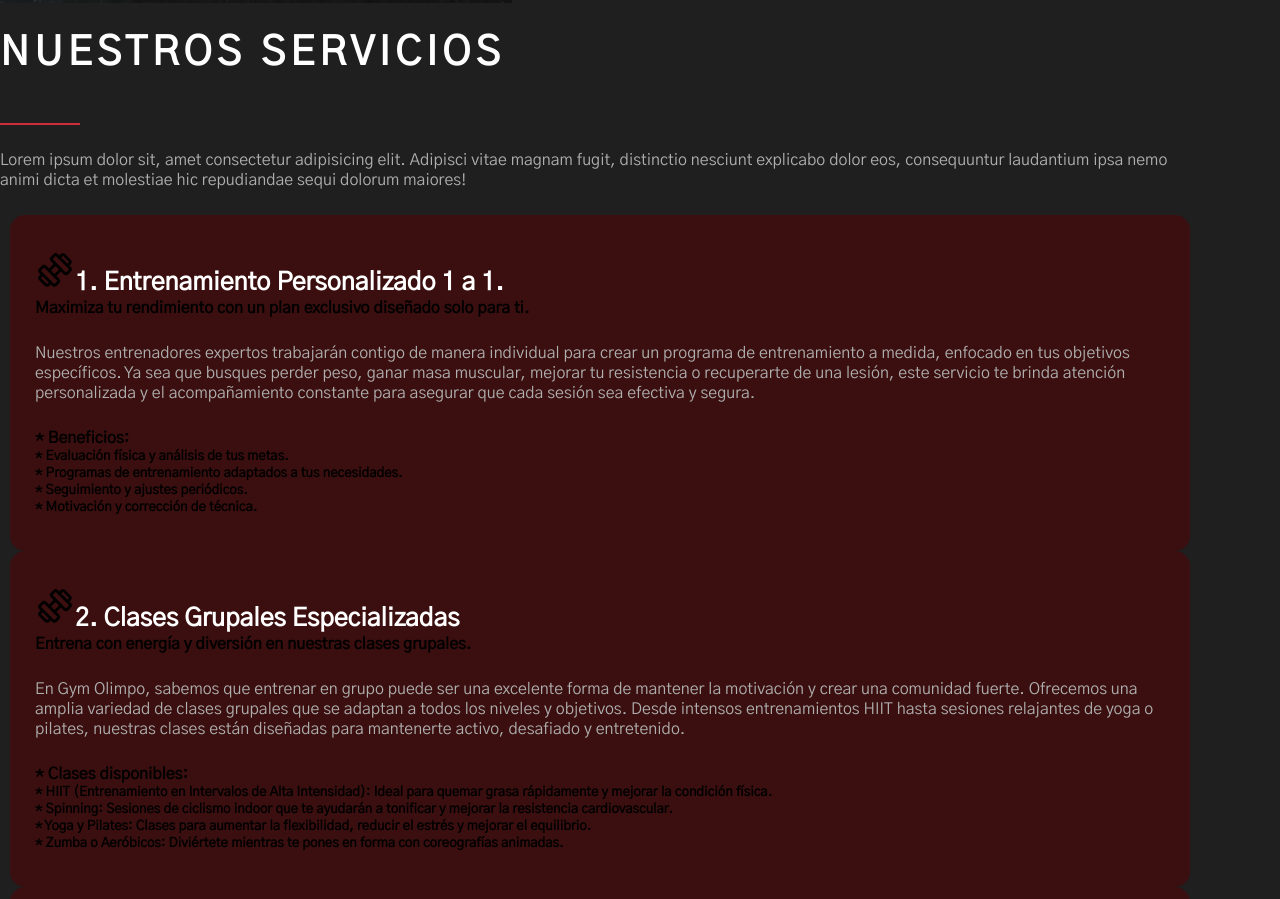
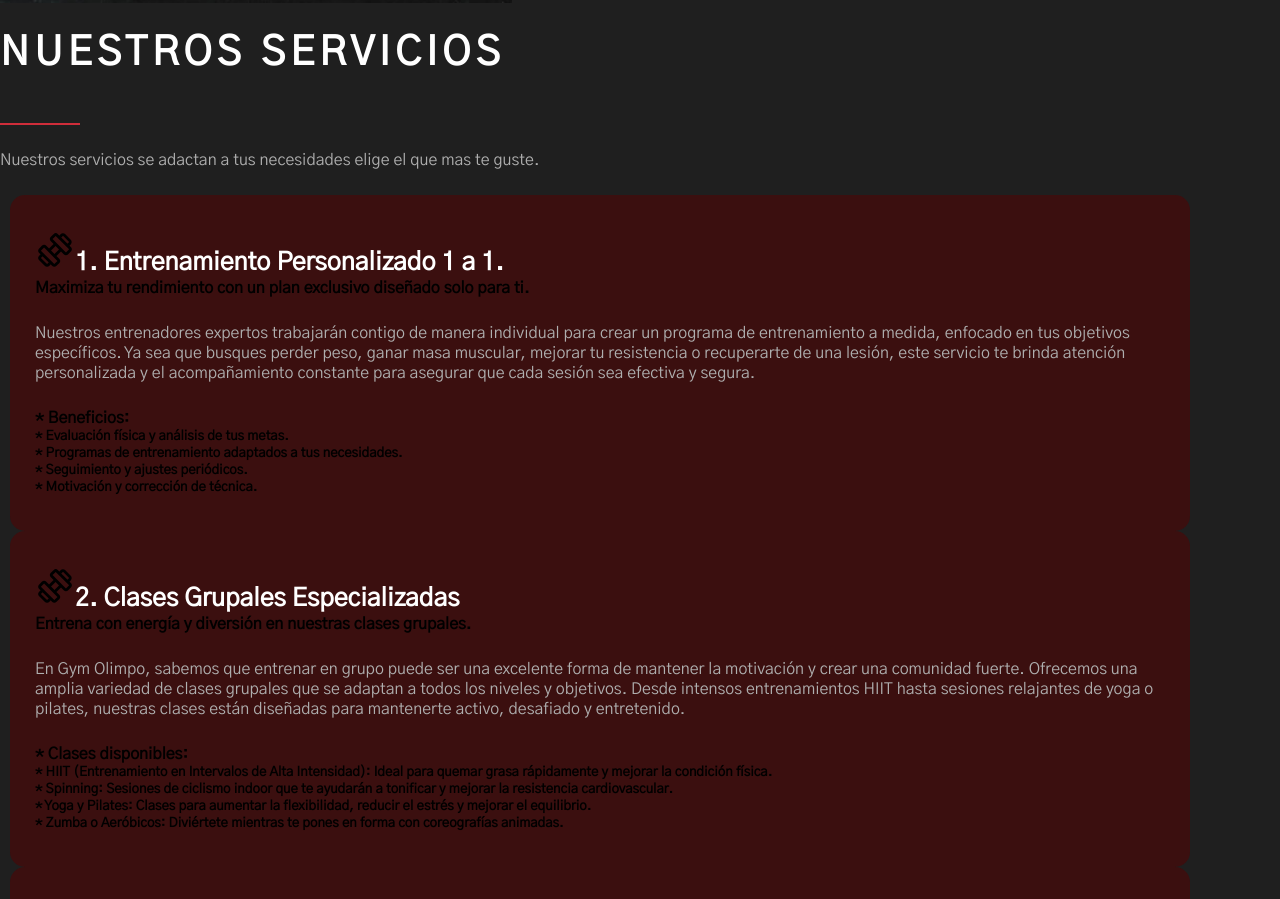
Before and after one commit to Mrkennedy6/Proyecto-Final-Gym-Olimpo, a plain HTML site: page index.html in a window 1280 px wide. Shown: the part 2607-3506 px from the top of the page. Drawn offline with Linux system fonts and the light colour scheme.

Commit message:
correcion del index en parrafo lorem

```diff
--- a/index.html
+++ b/index.html
@@ -133,10 +133,7 @@
             <h2>Nuestros servicios</h2>
             <hr>
             <p>
-                Lorem ipsum dolor sit, amet consectetur adipisicing elit.
-                Adipisci vitae magnam fugit, distinctio nesciunt explicabo
-                dolor eos, consequuntur laudantium ipsa nemo animi dicta et
-                molestiae hic repudiandae sequi dolorum maiores!
+                Nuestros servicios se adactan a tus necesidades elige el que mas te guste.
             </p>
         </div>
 
```
